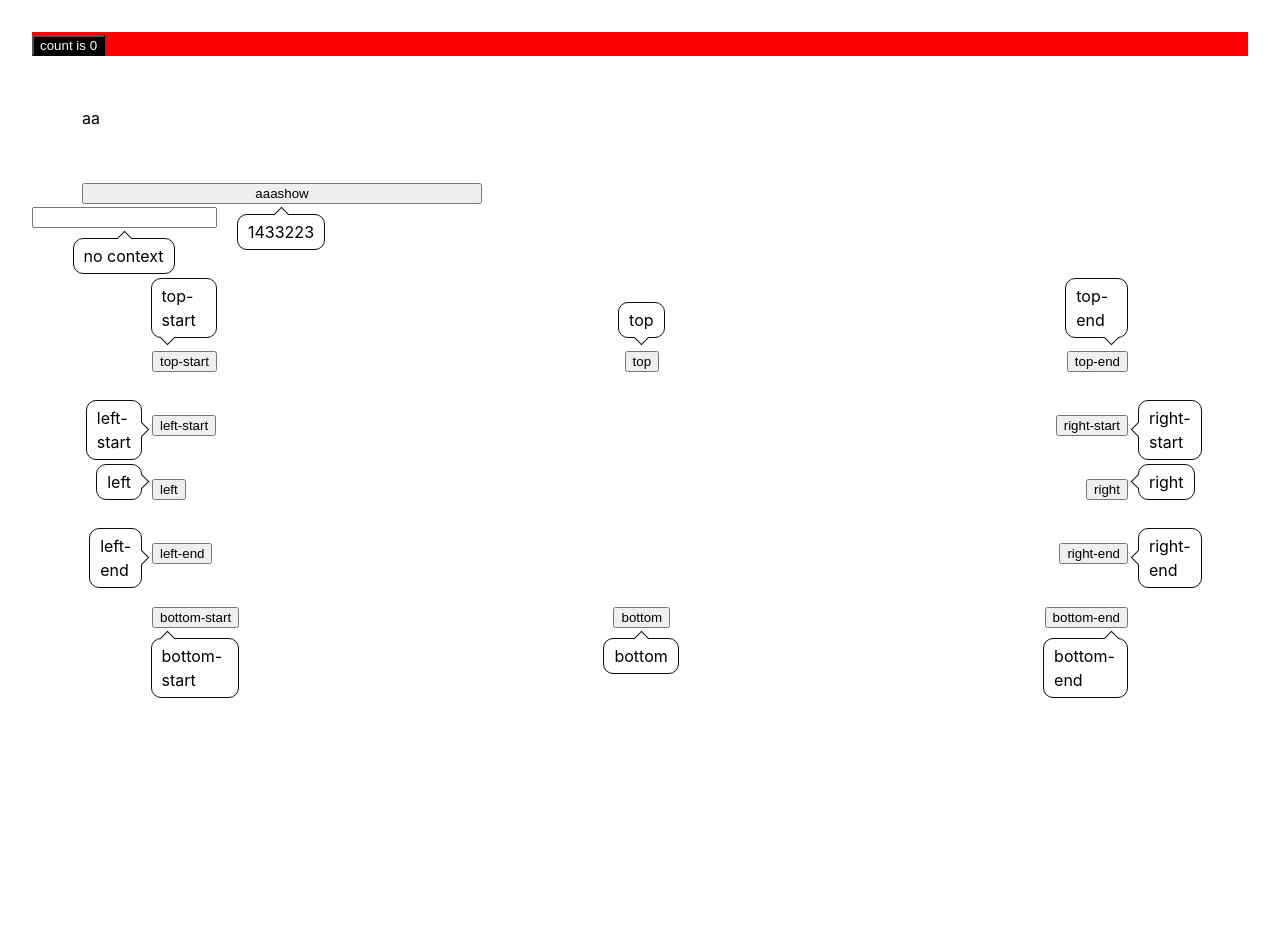
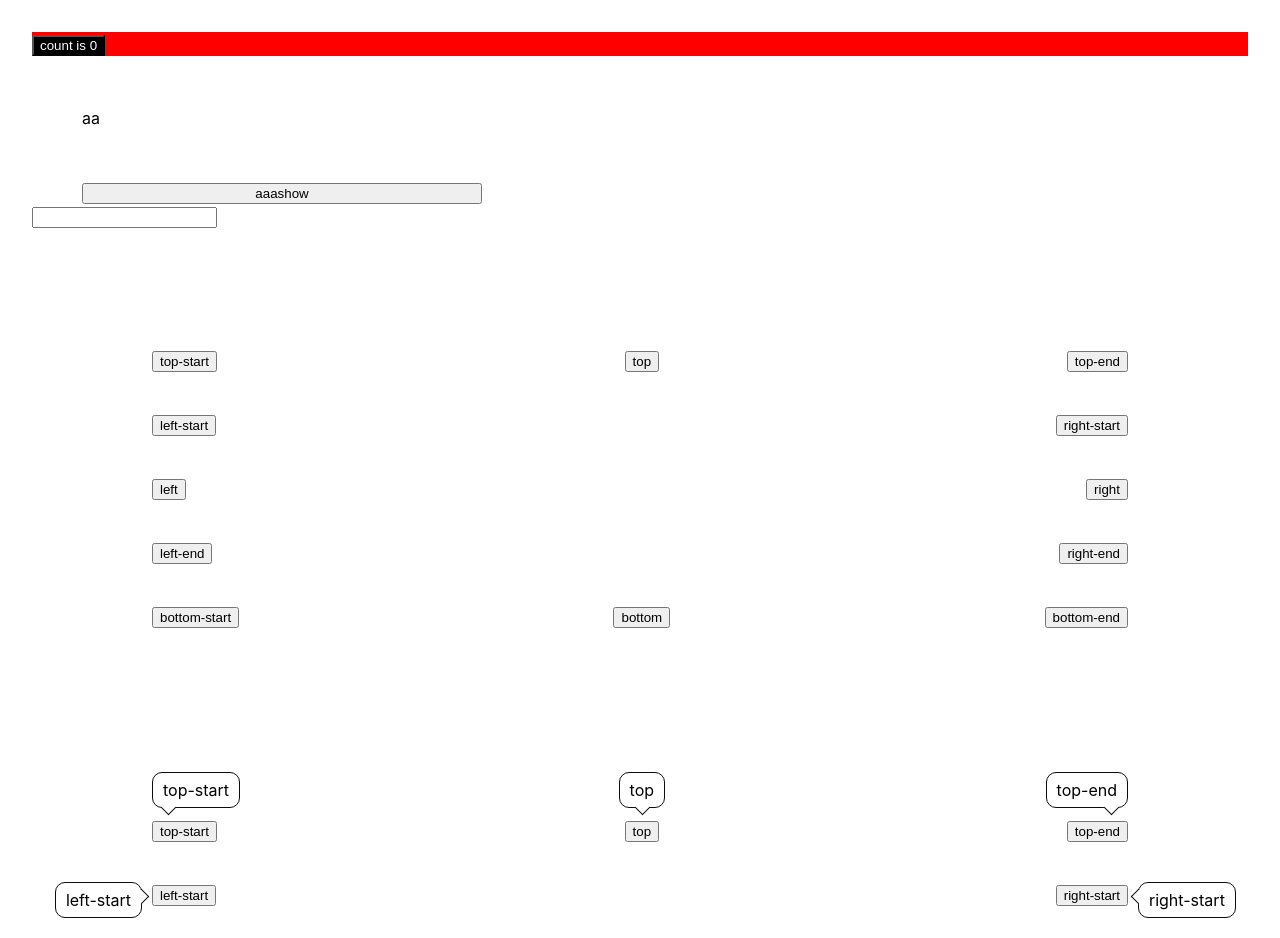
Before and after one commit to cunzaizhuyi/flyleaf, a Svelte app: page / in a window 1280 px wide. Shown: the top 938 px of the page. Before the commit the page ends 800 px from the top, so only its background shows below. Built offline with nearby package versions, Linux system fonts and the light colour scheme.

Commit message:
feat: tooltip 定位系统

```diff
--- a/src/App.svelte
+++ b/src/App.svelte
@@ -3,7 +3,7 @@
 	import Marquee from '@/components/Marquee.svelte'
 	import { toast } from '@/components/toast'
 	import StepMask from '@/components/StepMask.svelte'
-	import TooltipExample from '@/components/tooltip/Example/Example.svelte'
+	import Tooltip from '@/components/tooltip/Tooltip.svelte'
 
 	const data = ['item1', 'item2', 'item3']
 
@@ -26,6 +26,15 @@
 	let switchOn = false
 
 	let disableTeleport = false
+	let inputValue = ''
+
+	const PLACEMENT = [
+		['top-start', 'top', 'top-end'],
+		['left-start', 'right-start'],
+		['left', 'right'],
+		['left-end', 'right-end'],
+		['bottom-start', 'bottom', 'bottom-end'],
+	]
 </script>
 
 <div class="card" id="card">
@@ -36,7 +45,40 @@
 
 <!-- <StepMask {isStart} {stepArr} /> -->
 
-<TooltipExample />
+<Tooltip>
+	<button style="width: 400px; margin-left: 50px">aaashow</button>
+	<div slot="content">1433223</div>
+</Tooltip>
+
+<Tooltip text={inputValue}>
+	<input value={inputValue} on:input={(e) => (inputValue = e.target?.value)} />
+</Tooltip>
+
+<div style="margin-top:50px" />
+<div style="padding:50px 100px">
+	{#each PLACEMENT as pms}
+		<div style="padding:20px;display: flex;justify-content: space-between;">
+			{#each pms as pm}
+				<Tooltip text={pm} placement={pm}>
+					<button>{pm}</button>
+				</Tooltip>
+			{/each}
+		</div>
+	{/each}
+</div>
+
+<div style="margin-top:50px" />
+<div style="padding:50px 100px">
+	{#each PLACEMENT as pms}
+		<div style="padding:20px;display: flex;justify-content: space-between;">
+			{#each pms as pm}
+				<Tooltip text={pm} placement={pm} alwaysShow={true}>
+					<button>{pm}</button>
+				</Tooltip>
+			{/each}
+		</div>
+	{/each}
+</div>
 
 <style lang="less">
 	.card {
--- a/src/components/tooltip/Example/Example.svelte
+++ /dev/null
@@ -1,43 +0,0 @@
-<script lang="ts">
-	import Tooltip from '@/components/tooltip/Tooltip.svelte'
-	let inputValue = ''
-
-	const PLACEMENT = [
-		['top-start', 'top', 'top-end'],
-		['left-start', 'right-start'],
-		['left', 'right'],
-		['left-end', 'right-end'],
-		['bottom-start', 'bottom', 'bottom-end'],
-	]
-</script>
-
-<Tooltip>
-	<button style="width: 400px; margin-left: 50px">aaashow</button>
-	<div slot="content">1433223</div>
-</Tooltip>
-
-<Tooltip text={inputValue}>
-	<input value={inputValue} on:input={(e) => (inputValue = e.target?.value)} />
-</Tooltip>
-
-<div style="margin-top:50px" />
-<div style="padding:50px 100px">
-	{#each PLACEMENT as pms}
-		<div class="flex space-between" style="padding:20px">
-			{#each pms as pm}
-				<Tooltip text={pm} alwaysShow={true} placement={pm}>
-					<button>{pm}</button>
-				</Tooltip>
-			{/each}
-		</div>
-	{/each}
-</div>
-
-<style lang="scss">
-	.flex {
-		display: flex;
-	}
-	.space-between {
-		justify-content: space-between;
-	}
-</style>
--- a/src/components/tooltip/TipArrow.svelte
+++ b/src/components/tooltip/TipArrow.svelte
@@ -1,9 +1,12 @@
 <script lang="ts">
+	import { getPlacementDict, getPlacementLabel } from './TipConfig'
+
 	export let placement = null
-	import { getPlacementClass } from './TipConfig'
+
+	const PLACEMENT_DICT = getPlacementDict('tiparrow_pm')
 </script>
 
-<div class="tooltip-arrow {getPlacementClass(placement, 'tiparrow_pm')}">
+<div class="tooltip-arrow {getPlacementLabel(placement, PLACEMENT_DICT)}">
 	<slot />
 </div>
 
--- a/src/components/tooltip/TipConfig.ts
+++ b/src/components/tooltip/TipConfig.ts
@@ -1,22 +1,128 @@
+import { useRect } from '@/util/useRect'
 
+import { createConfigList, reduceConfigList, DEFAULT_KEY_LIST } from '@/util/useConfigList'
+import type { ConfigItem, ConfigList, ConfigObject } from '@/util/useConfigList'
 export const DEFAULT_PLACEMENT = 'bottom'
 
 export const PLACEMENT_NAME = 'tooltip_pm'
 
-export const PLACEMENT_DICT = [
-  'top',
-  'top-start',
-  'top-end',
-  DEFAULT_PLACEMENT,
-  'bottom-start',
-  'bottom-end',
-  'left',
-  'left-start',
-  'left-end',
-  'right',
-  'right-start',
-  'right-end'
-]
+const createPlacementLabel = (label: string, name: string) => [name, label].join('_')
 
-export const getPlacementClass = (pm = DEFAULT_PLACEMENT, name = PLACEMENT_NAME) =>
-  PLACEMENT_DICT.reduce((x, y) => ({ ...x, [y]: [name, y].join('_') }), {})[pm || DEFAULT_PLACEMENT]
+const [LABEL_KEY] = DEFAULT_KEY_LIST
+export const getPlacementLabel = (placement: string, dict: ConfigObject) => dict[placement][LABEL_KEY]
+
+
+const getStartLeft = (bodyRect: DOMRect) => bodyRect.x + 'px'
+const getStartTop = (bodyRect: DOMRect) => bodyRect.y + 'px'
+
+const getCenterLeft = (bodyRect: DOMRect, contentRect: DOMRect) => bodyRect.x + bodyRect.width / 2 - contentRect.width / 2 + 'px'
+const getCenterTop = (bodyRect: DOMRect, contentRect: DOMRect) => bodyRect.y - contentRect.height / 2 + bodyRect.height / 2 + 'px'
+
+const getEndLeft = (bodyRect: DOMRect, contentRect: DOMRect) => bodyRect.x - (contentRect.width - bodyRect.width) + 'px'
+const getLeftLeft = (bodyRect: DOMRect, contentRect: DOMRect) => bodyRect.x - contentRect.width - 10 + 'px'
+const getRightLeft = (bodyRect: DOMRect) => bodyRect.x + bodyRect.width + 10 + 'px'
+
+const getTopTop = (bodyRect: DOMRect, contentRect: DOMRect) => bodyRect.y - contentRect.height - 10 + 'px'
+const getEndTop = (bodyRect: DOMRect) => bodyRect.y - bodyRect.height / 2 + 'px'
+
+export const getPlacementDict = (name: string = PLACEMENT_NAME) => reduceConfigList(([
+  ['top', 'top', {
+    getRect: (bodyEl, contentEl) => {
+      const left = getCenterLeft(bodyEl, contentEl)
+      const top = getTopTop(bodyEl, contentEl)
+      return `left:${left}; top:${top} `
+    }
+  }
+  ],
+  ['top-start', 'top-start', {
+    getRect: (bodyEl, contentEl) => {
+      const left = getStartLeft(bodyEl)
+      const top = getTopTop(bodyEl, contentEl)
+      return `left:${left}; top:${top} `
+    }
+  }
+  ],
+  ['top-end', 'top-end', {
+    getRect: (bodyRect, contentRect) => {
+      const left = getEndLeft(bodyRect, contentRect)
+      const top = getTopTop(bodyRect, contentRect)
+      return `left:${left}; top:${top} `
+    }
+  }
+  ],
+  [DEFAULT_PLACEMENT, DEFAULT_PLACEMENT, {
+    getRect: (bodyRect, contentRect) => {
+      const left = getCenterLeft(bodyRect, contentRect)
+      const top = bodyRect.y + contentRect.height + 'px'
+      return `left:${left}; top:${top} `
+    }
+  }
+  ],
+  ['bottom-start', 'bottom-start', {
+    getRect: (bodyRect, contentRect) => {
+      const left = getStartLeft(bodyRect)
+      const top = bodyRect.y + contentRect.height + 'px'
+      return `left:${left}; top:${top} `
+    }
+  }
+  ],
+  ['bottom-end', 'bottom-end', {
+    getRect: (bodyRect, contentRect) => {
+      const left = getEndLeft(bodyRect, contentRect)
+      const top = bodyRect.y + contentRect.height + 'px'
+      return `left:${left}; top:${top} `
+    }
+  }
+  ],
+  ['left', 'left', {
+    getRect: (bodyRect, contentRect) => {
+      const left = getLeftLeft(bodyRect, contentRect)
+      const top = getCenterTop(bodyRect, contentRect)
+      return `left:${left}; top:${top} `
+    }
+  }
+  ],
+  ['left-start', 'left-start', {
+    getRect: (bodyRect, contentRect) => {
+      const left = getLeftLeft(bodyRect, contentRect)
+      const top = getStartTop(bodyRect)
+      return `left:${left}; top:${top} `
+    }
+  }
+  ],
+  ['left-end', 'left-end', {
+    getRect: (bodyRect, contentRect) => {
+      const left = getLeftLeft(bodyRect, contentRect)
+      const top = getEndTop(bodyRect)
+      return `left:${left}; top:${top} `
+    }
+  }
+  ],
+  ['right', 'right', {
+    getRect: (bodyRect, contentRect) => {
+      const left = getRightLeft(bodyRect)
+      const top = getCenterTop(bodyRect, contentRect)
+      return `left:${left}; top:${top} `
+    }
+  }
+  ],
+  ['right-start', 'right-start', {
+    getRect: (bodyRect) => {
+      const left = getRightLeft(bodyRect)
+      const top = getStartTop(bodyRect)
+      return `left:${left}; top:${top} `
+    }
+  }
+  ],
+  ['right-end', 'right-end', {
+    getRect: (bodyRect) => {
+      const left = getRightLeft(bodyRect)
+      const top = getEndTop(bodyRect)
+      return `left:${left}; top:${top} `
+    }
+  }
+  ]
+]).map((item) => {
+  const [label, ...itemArg] = item
+  return [createPlacementLabel(label as string, name), ...itemArg] as ConfigItem
+}) as ConfigList)
--- a/src/components/tooltip/TipContent.svelte
+++ b/src/components/tooltip/TipContent.svelte
@@ -1,48 +1,43 @@
 <script lang="ts">
 	import { onMount } from 'svelte'
+	import { useRect } from '@/util/useRect'
+	import {
+		DEFAULT_PLACEMENT,
+		getPlacementDict,
+		getPlacementLabel,
+	} from './TipConfig'
+
+	import Teleport from '../teleport/Teleport.svelte'
 	import Arrow from './TipArrow.svelte'
-	import { DEFAULT_PLACEMENT, getPlacementClass } from './TipConfig'
 
 	export let bodyEl = null
-	export let show = false
 	export let placement = DEFAULT_PLACEMENT
 
-	let left = 0
-	let contentWidth = 0
-	const setContentWidth = (v: number) => (contentWidth = v)
+	let contentEl
+	let contentStyle
+	let teleportDisable = true
+	let bodyElCopy, contentElCopy
 
-	let contentEl
+	const PLACEMENT_DICT = getPlacementDict()
+	$: contentClass = [
+		'tooltip-content',
+		getPlacementLabel(placement, PLACEMENT_DICT),
+	].join(' ')
+
 	onMount(() => {
-		// 隐藏状态下拿不到contentEl.clientWidth
-		const CONTENT_DISPLAY = contentEl.style.display // 有可能是空
-		if (!CONTENT_DISPLAY || CONTENT_DISPLAY === 'visible')
-			contentEl.style.display = 'block'
-		setContentWidth(contentEl.clientWidth)
-		contentEl.style.display = CONTENT_DISPLAY
+		bodyElCopy = useRect(bodyEl)
+		contentElCopy = useRect(contentEl)
+		contentStyle = PLACEMENT_DICT[placement].getRect(bodyElCopy, contentElCopy)
+		if (contentStyle) teleportDisable = false
 	})
-
-	console.log(111, getPlacementClass(placement))
-	$: {
-		const curBodyCtx = bodyEl?.children[0]
-		if (curBodyCtx && contentWidth) {
-			left =
-				curBodyCtx.clientWidth / 2 - contentWidth / 2 + curBodyCtx.offsetLeft
-		}
-	}
-
-	$: contentClass = ['tooltip-content', getPlacementClass(placement)].join(' ')
 </script>
 
-<div
-	bind:this={contentEl}
-	bind:clientWidth={contentWidth}
-	style:left={left + 'px'}
-	class={contentClass}
-	class:hidden={!show}
->
-	<slot />
-	<Arrow {placement} />
-</div>
+<Teleport disabled={teleportDisable}>
+	<div bind:this={contentEl} style={contentStyle} class={contentClass}>
+		<slot />
+		<Arrow {placement} />
+	</div>
+</Teleport>
 
 <style lang="scss">
 	@import './style/TipContent.scss';
--- a/src/components/tooltip/Tooltip.svelte
+++ b/src/components/tooltip/Tooltip.svelte
@@ -20,8 +20,8 @@
 	<Tigger on:tiggerin={tigger(true)} on:tiggerout={tigger(false)}>
 		<slot />
 		<div slot="ctx" let:bodyEl>
-			{#if bodyEl}
-				<Content {bodyEl} show={showTipContent} {placement}>
+			{#if bodyEl && showTipContent}
+				<Content {bodyEl} {placement}>
 					<slot name="content">
 						{text || 'no context'}
 					</slot>
@@ -30,6 +30,3 @@
 		</div>
 	</Tigger>
 </div>
-
-<style lang="scss">
-</style>
--- a/src/components/tooltip/style/TipArrow.scss
+++ b/src/components/tooltip/style/TipArrow.scss
@@ -34,13 +34,25 @@
 	&.tiparrow_pm_left-end {
 		right: -6px;
 		transform: rotate(-225deg);
-		top: calc(50% - 6px);
+	}
+
+	&.tiparrow_pm_left-start,
+	&.tiparrow_pm_right-start {
+		top: 8px;
+	}
+	&.tiparrow_pm_left-end,
+	&.tiparrow_pm_right-end {
+		bottom: 8px;
+	}
+
+	&.tiparrow_pm_left,
+	&.tiparrow_pm_right {
+		top: calc(50% - 5px);
 	}
 	&.tiparrow_pm_right-start,
 	&.tiparrow_pm_right,
 	&.tiparrow_pm_right-end {
 		transform: rotate(-45deg);
-		top: calc(50% - 6px);
 		left: -6px;
 	}
 }
--- a/src/components/tooltip/style/TipContent.scss
+++ b/src/components/tooltip/style/TipContent.scss
@@ -1,39 +1,12 @@
 .tooltip-content {
 	z-index: 2001;
 	position: absolute;
-	display: inline;
 	padding: 5px 10px;
 	border: 1px solid #0d0d0d;
 	background-color: #fff;
 	border-radius: 10px;
 	word-wrap: break-word;
-	&.tooltip_pm_bottom {
-		top: calc(100% + 10px);
-	}
-	&.tooltip_pm_top,
-	&.tooltip_pm_top-start,
-	&.tooltip_pm_top-end {
-		bottom: calc(100% + 10px);
-	}
-	&.tooltip_pm_left-start,
-	&.tooltip_pm_left,
-	&.tooltip_pm_left-end {
-		right: calc(100% + 10px);
-		left: inherit !important;
-		top: -50%;
-	}
-	&.tooltip_pm_right-start,
-	&.tooltip_pm_right,
-	&.tooltip_pm_right-end {
-		left: calc(100% + 10px) !important;
-		top: -50%;
-	}
-	&.tooltip_pm_bottom-start,
-	&.tooltip_pm_bottom,
-	&.tooltip_pm_bottom-end {
-		top: calc(100% + 10px);
-	}
 }
 .hidden {
-	overflow: visible;
+	visibility: hidden;
 }
--- /dev/null
+++ b/src/util/useConfigList.ts
@@ -0,0 +1,18 @@
+export type ConfigObject = {
+  [key: string]: any
+}
+export type ConfigItem = [string, string, ConfigObject | undefined]
+export type ConfigList = ConfigItem[]
+type ConfigKeyList = [string, string]
+
+export const DEFAULT_KEY_LIST: ConfigKeyList = ['label', 'prop']
+
+export const createConfigList = (arr: ConfigList, keyList: ConfigKeyList = DEFAULT_KEY_LIST): ConfigObject =>
+  arr.map(([laebl, prop, option]: ConfigItem) => ({
+    [keyList[0]]: laebl,
+    [keyList[1]]: prop,
+    ...(option || {})
+  }))
+
+export const reduceConfigList = (arr: ConfigList): ConfigObject =>
+  createConfigList(arr).reduce((x, y) => ({ ...x, [y[DEFAULT_KEY_LIST[1]]]: y }), {})
--- /dev/null
+++ b/src/util/useRect.ts
@@ -0,0 +1,24 @@
+
+const isWindow = (val: unknown): val is Window => val === window
+
+const makeDOMRect = (width: number, height: number) => ({
+  top: 0,
+  left: 0,
+  right: width,
+  bottom: height,
+  width,
+  height,
+} as DOMRect);
+
+export const useRect = (element: Element | Window) => {
+  if (isWindow(element)) {
+    const width = element.innerWidth;
+    const height = element.innerHeight;
+    return makeDOMRect(width, height);
+  }
+  if (element?.getBoundingClientRect) {
+    return element.getBoundingClientRect();
+  }
+
+  return makeDOMRect(0, 0);
+}
```
Also changed, not shown: src/components/teleport/Teleport.svelte (+4 -3 lines).
